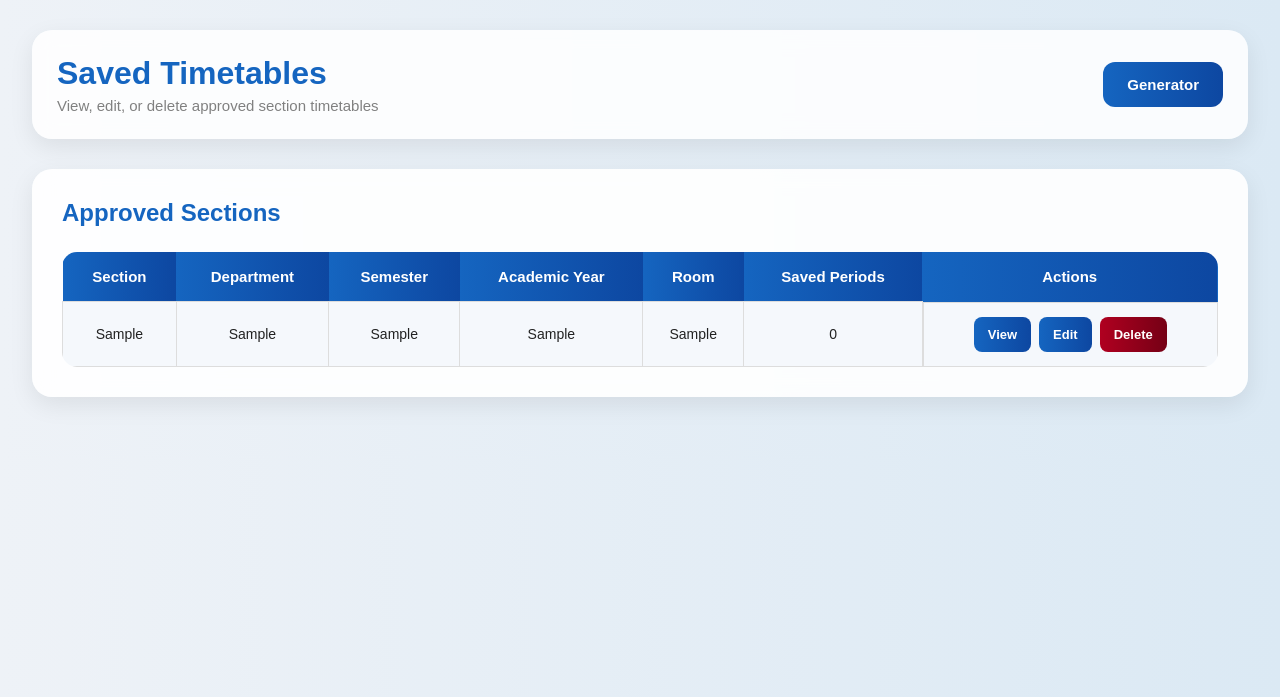
After one commit to voyager0038-cloud/student-timetable-generator, a Flask app: page /saved in a window 1280 px wide. The commit adds this page. Shown: the top 697 px of the page. Run offline with Flask 3, Linux system fonts and the light colour scheme; data comes from the database, SQL or seed files in the repository; tables that the repository leaves empty hold one stand-in row (values such as "Sample post").

Commit message:
Add saved timetable management

```diff
--- a/app.py
+++ b/app.py
@@ -1,4 +1,4 @@
-from flask import Flask, render_template, request
+from flask import Flask, render_template, request, redirect, url_for
 import json
 import random
 from datetime import datetime, timedelta
@@ -8,11 +8,49 @@ from database import (
     save_entries,
     faculty_busy,
     classroom_busy,
+    list_saved_timetables,
+    get_saved_timetable,
+    delete_saved_timetable,
 )
 
 app = Flask(__name__)
 
 create_database()
+
+def draft_to_form_values(draft):
+    form_values = {
+        "college": draft.get("college", ""),
+        "affiliation": draft.get("affiliation", ""),
+        "department": draft.get("department", ""),
+        "semester": draft.get("semester", ""),
+        "section": draft.get("section", ""),
+        "year": draft.get("year", ""),
+        "classroom": draft.get("classroom", ""),
+        "cycle": draft.get("cycle", ""),
+        "classteacher": draft.get("class_teacher", ""),
+        "effectivefrom": draft.get("effective_from", ""),
+        "workingdays": str(len(draft.get("days", [])) or ""),
+        "periods": str(len(draft.get("period_headers", [])) or ""),
+        "starttime": draft.get("starttime", ""),
+        "lunch": draft.get("lunch_break", ""),
+        "firstbreak": draft.get("first_break", ""),
+        "firstbreakafter": str(draft.get("first_break_index", "")),
+        "lunchafter": str(draft.get("lunch_index", "")),
+    }
+
+    for index, subject in enumerate(draft.get("subjects", []), start=1):
+        form_values[f"subject{index}"] = subject.get("name", "")
+        form_values[f"code{index}"] = subject.get("code", "")
+        form_values[f"faculty{index}"] = subject.get("faculty", "")
+        form_values[f"hours{index}"] = str(subject.get("hours", ""))
+
+    for index, lab in enumerate(draft.get("labs", []), start=1):
+        form_values[f"labsubject{index}"] = lab.get("name", "")
+        form_values[f"labfaculty{index}"] = lab.get("faculty", "")
+        form_values[f"labduration{index}"] = str(lab.get("duration", ""))
+        form_values[f"labroom{index}"] = lab.get("room", "")
+
+    return form_values
 
 def parse_lab_duration(duration):
     digits = "".join(char for char in (duration or "") if char.isdigit())
@@ -51,15 +89,27 @@ def build_clash_free_schedule(subjects, labs, slots, section, classroom, periods
     local_faculty_slots = set()
     local_room_slots = set()
     requirements = [make_lab_item(lab) for lab in labs]
+    failure_reason = ""
 
     for subject in subjects:
         for _ in range(subject["hours"]):
             requirements.append(make_theory_item(subject))
 
+    for lab in labs:
+        if lab["duration"] > periods_per_day:
+            return None, (
+                f"{lab['name']} needs {lab['duration']} continuous periods, but the day has "
+                f"only {periods_per_day} periods."
+            )
+
     required_periods = sum(item["length"] for item in requirements)
 
     if required_periods > len(slots):
-        return None
+        return None, (
+            f"Required teaching periods are {required_periods}, but only "
+            f"{len(slots)} timetable slots are available. Reduce weekly hours/lab durations "
+            "or increase working days/periods."
+        )
 
     faculty_load = {}
 
@@ -151,11 +201,28 @@ def build_clash_free_schedule(subjects, labs, slots, section, classroom, periods
         return candidates
 
     def backtrack(index):
+        nonlocal failure_reason
+
         if index == len(requirements):
             return True
 
         item = requirements[index]
         candidates = available_blocks(item)
+
+        if not candidates and not failure_reason:
+            room = item["room"] or classroom or "the selected room"
+
+            if item["type"] == "lab":
+                failure_reason = (
+                    f"{item['name']} could not be placed as a {item['length']}-period continuous lab. "
+                    f"Check that {item['faculty']} and {room} are free for a continuous block, and "
+                    "that the block does not cross short break or lunch."
+                )
+            else:
+                failure_reason = (
+                    f"{item['name']} could not be placed because {item['faculty']} or {room} "
+                    "is already busy in all available slots."
+                )
 
         random.shuffle(candidates)
 
@@ -192,9 +259,12 @@ def build_clash_free_schedule(subjects, labs, slots, section, classroom, periods
         return False
 
     if backtrack(0):
-        return assignments
+        return assignments, ""
 
-    return None
+    return None, failure_reason or (
+        "The timetable could not be completed after checking all valid placements. "
+        "Try reducing hours, changing faculty, changing lab rooms, or increasing periods/days."
+    )
 
 
 @app.route('/', methods=['GET', 'POST'])
@@ -240,12 +310,14 @@ def home():
                     classroom=request.form.get("classroom", ""),
                     cycle=request.form.get("cycle", ""),
                     class_teacher=request.form.get("classteacher", ""),
-                    effective_from=request.form.get("effectivefrom", "")
+                    effective_from=request.form.get("effectivefrom", ""),
+                    form_values=request.form
                 )
 
             saved = save_entries(
                 draft.get("entries", []),
-                draft.get("section", "")
+                draft.get("section", ""),
+                draft
             )
 
             return render_template(
@@ -271,7 +343,8 @@ def home():
                 classroom=draft.get("classroom", ""),
                 cycle=draft.get("cycle", ""),
                 class_teacher=draft.get("class_teacher", ""),
-                effective_from=draft.get("effective_from", "")
+                effective_from=draft.get("effective_from", ""),
+                form_values=draft_to_form_values(draft)
             )
 
         # =========================
@@ -310,7 +383,8 @@ def home():
                         class_teacher=request.form.get("classteacher", ""),
                         effective_from=request.form.get("effectivefrom", ""),
                         draft_payload="",
-                        approved=False
+                        approved=False,
+                        form_values=request.form
                     )
 
                 if subject_name:
@@ -362,7 +436,8 @@ def home():
                         class_teacher=request.form.get("classteacher", ""),
                         effective_from=request.form.get("effectivefrom", ""),
                         draft_payload="",
-                        approved=False
+                        approved=False,
+                        form_values=request.form
                     )
 
                 if lab_name:
@@ -425,7 +500,8 @@ def home():
                 first_break=first_break,
                 lunch_break=lunch_break,
                 draft_payload="",
-                approved=False
+                approved=False,
+                form_values=request.form
             )
 
         # =========================
@@ -504,7 +580,7 @@ def home():
                     "time": time_slot
                 })
 
-        schedule = build_clash_free_schedule(
+        schedule, failure_reason = build_clash_free_schedule(
             subjects,
             labs,
             slots,
@@ -525,7 +601,7 @@ def home():
                 lunch_index=lunch_index,
                 first_break=first_break,
                 lunch_break=lunch_break,
-                error="A clash-free timetable could not be generated with these inputs. Reduce weekly hours, change faculty assignments, increase periods/days, or check existing section schedules.",
+                error=failure_reason,
                 college=request.form.get("college", ""),
                 affiliation=request.form.get("affiliation", ""),
                 department=request.form.get("department", ""),
@@ -537,7 +613,8 @@ def home():
                 class_teacher=request.form.get("classteacher", ""),
                 effective_from=request.form.get("effectivefrom", ""),
                 draft_payload="",
-                approved=False
+                approved=False,
+                form_values=request.form
             )
 
         for period in range(periods_per_day):
@@ -589,7 +666,8 @@ def home():
             "classroom": request.form.get("classroom", ""),
             "cycle": request.form.get("cycle", ""),
             "class_teacher": request.form.get("classteacher", ""),
-            "effective_from": request.form.get("effectivefrom", "")
+            "effective_from": request.form.get("effectivefrom", ""),
+            "starttime": start_time
         })
 
         # =========================
@@ -619,7 +697,80 @@ def home():
         class_teacher=request.form.get("classteacher", ""),
         effective_from=request.form.get("effectivefrom", ""),
         draft_payload=draft_payload,
-        approved=approved
+        approved=approved,
+        form_values=request.form
+    )
+
+@app.route('/saved')
+def saved_timetables():
+    return render_template(
+        'saved.html',
+        saved_timetables=list_saved_timetables(),
+        selected=None,
+        message=request.args.get("message", "")
+    )
+
+@app.route('/saved/<section>')
+def view_saved_timetable(section):
+    selected = get_saved_timetable(section)
+
+    return render_template(
+        'saved.html',
+        saved_timetables=list_saved_timetables(),
+        selected=selected,
+        message="" if selected else "Saved timetable not found."
+    )
+
+@app.route('/saved/<section>/delete', methods=['POST'])
+def delete_saved(section):
+    delete_saved_timetable(section)
+
+    return redirect(
+        url_for(
+            'saved_timetables',
+            message=f"Saved timetable for section {section} deleted."
+        )
+    )
+
+@app.route('/saved/<section>/edit')
+def edit_saved(section):
+    saved = get_saved_timetable(section)
+
+    if not saved:
+        return redirect(
+            url_for(
+                'saved_timetables',
+                message="Saved timetable not found."
+            )
+        )
+
+    form_values = draft_to_form_values(saved)
+
+    return render_template(
+        'index.html',
+        timetable=[],
+        subjects=saved.get("subjects", []),
+        labs=saved.get("labs", []),
+        days=[],
+        period_headers=[],
+        first_break_index=None,
+        lunch_index=None,
+        first_break=saved.get("first_break", "10:50 AM - 11:00 AM"),
+        lunch_break=saved.get("lunch_break", "1:00 PM - 2:00 PM"),
+        error=None,
+        college=saved.get("college", ""),
+        affiliation=saved.get("affiliation", ""),
+        department=saved.get("department", ""),
+        semester=saved.get("semester", ""),
+        section=saved.get("section", ""),
+        year=saved.get("year", ""),
+        classroom=saved.get("classroom", ""),
+        cycle=saved.get("cycle", ""),
+        class_teacher=saved.get("class_teacher", ""),
+        effective_from=saved.get("effective_from", ""),
+        draft_payload="",
+        approved=False,
+        form_values=form_values
     )
 
 
--- a/static/style.css
+++ b/static/style.css
@@ -53,6 +53,12 @@ body{
 .top-navbar p{
     color:gray;
     font-size:15px;
+}
+
+.nav-actions{
+    display:flex;
+    align-items:center;
+    gap:12px;
 }
 
 
@@ -202,6 +208,53 @@ button{
     font-size:15px;
     font-weight:bold;
     transition:0.3s;
+}
+
+.button-link,
+.small-link{
+    display:inline-flex;
+    align-items:center;
+    justify-content:center;
+    text-decoration:none;
+    background:linear-gradient(to right,#1565c0,#0d47a1);
+    color:white;
+    border:none;
+    padding:14px 24px;
+    border-radius:12px;
+    cursor:pointer;
+    font-size:15px;
+    font-weight:bold;
+    transition:0.3s;
+}
+
+.small-link{
+    padding:10px 14px;
+    border-radius:8px;
+    font-size:13px;
+}
+
+.button-link:hover,
+.small-link:hover{
+    transform:translateY(-3px);
+    box-shadow:0 6px 18px rgba(0,0,0,0.2);
+}
+
+.table-actions{
+    display:flex;
+    align-items:center;
+    justify-content:center;
+    gap:8px;
+}
+
+.table-actions form{
+    margin:0;
+}
+
+.danger-button{
+    background:linear-gradient(to right,#b00020,#750015);
+    padding:10px 14px;
+    border-radius:8px;
+    font-size:13px;
 }
 
 button:hover{
--- /dev/null
+++ b/templates/saved.html
@@ -0,0 +1,130 @@
+<!DOCTYPE html>
+<html lang="en">
+
+<head>
+    <meta charset="UTF-8">
+    <meta name="viewport"
+          content="width=device-width, initial-scale=1.0">
+    <title>Saved Timetables</title>
+    <link rel="stylesheet"
+          href="{{ url_for('static', filename='style.css') }}">
+</head>
+
+<body>
+
+<div class="main-container">
+
+    <div class="top-navbar">
+        <div>
+            <h1>Saved Timetables</h1>
+            <p>View, edit, or delete approved section timetables</p>
+        </div>
+
+        <a class="button-link"
+           href="{{ url_for('home') }}">
+            Generator
+        </a>
+    </div>
+
+    {% if message %}
+
+    <div class="notice success-message">
+        {{ message }}
+    </div>
+
+    {% endif %}
+
+    <div class="card">
+        <h2>Approved Sections</h2>
+
+        {% if saved_timetables %}
+
+        <table class="input-table">
+            <tr>
+                <th>Section</th>
+                <th>Department</th>
+                <th>Semester</th>
+                <th>Academic Year</th>
+                <th>Room</th>
+                <th>Saved Periods</th>
+                <th>Actions</th>
+            </tr>
+
+            {% for item in saved_timetables %}
+
+            <tr>
+                <td>{{ item.section }}</td>
+                <td>{{ item.department }}</td>
+                <td>{{ item.semester }}</td>
+                <td>{{ item.year }}</td>
+                <td>{{ item.classroom }}</td>
+                <td>{{ item.total_periods }}</td>
+                <td class="table-actions">
+                    <a class="small-link"
+                       href="{{ url_for('view_saved_timetable', section=item.section) }}">
+                        View
+                    </a>
+
+                    <a class="small-link"
+                       href="{{ url_for('edit_saved', section=item.section) }}">
+                        Edit
+                    </a>
+
+                    <form method="POST"
+                          action="{{ url_for('delete_saved', section=item.section) }}">
+                        <button type="submit"
+                                class="danger-button">
+                            Delete
+                        </button>
+                    </form>
+                </td>
+            </tr>
+
+            {% endfor %}
+
+        </table>
+
+        {% else %}
+
+        <p>No approved timetables saved yet.</p>
+
+        {% endif %}
+
+    </div>
+
+    {% if selected %}
+
+    <div class="card">
+        <h2>Section {{ selected.section }} Saved Entries</h2>
+
+        <table class="input-table">
+            <tr>
+                <th>Day</th>
+                <th>Time Slot</th>
+                <th>Subject / Lab</th>
+                <th>Faculty</th>
+                <th>Room</th>
+            </tr>
+
+            {% for entry in selected.entries %}
+
+            <tr>
+                <td>{{ entry.day }}</td>
+                <td>{{ entry.time_slot }}</td>
+                <td>{{ entry.subject }}</td>
+                <td>{{ entry.faculty }}</td>
+                <td>{{ entry.classroom }}</td>
+            </tr>
+
+            {% endfor %}
+
+        </table>
+    </div>
+
+    {% endif %}
+
+</div>
+
+</body>
+
+</html>
```
Also changed, not shown: database.py (+104 -1 lines), templates/index.html (+27 -18 lines).
